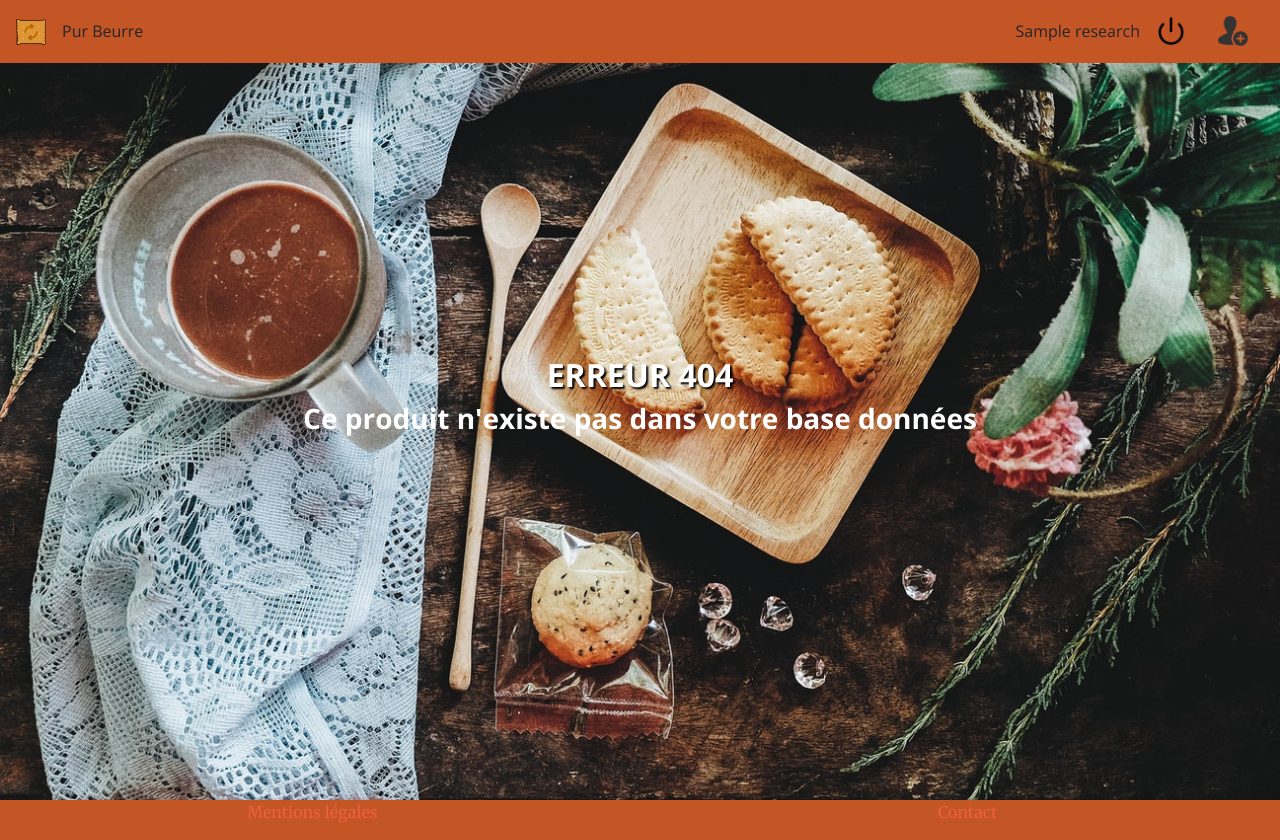
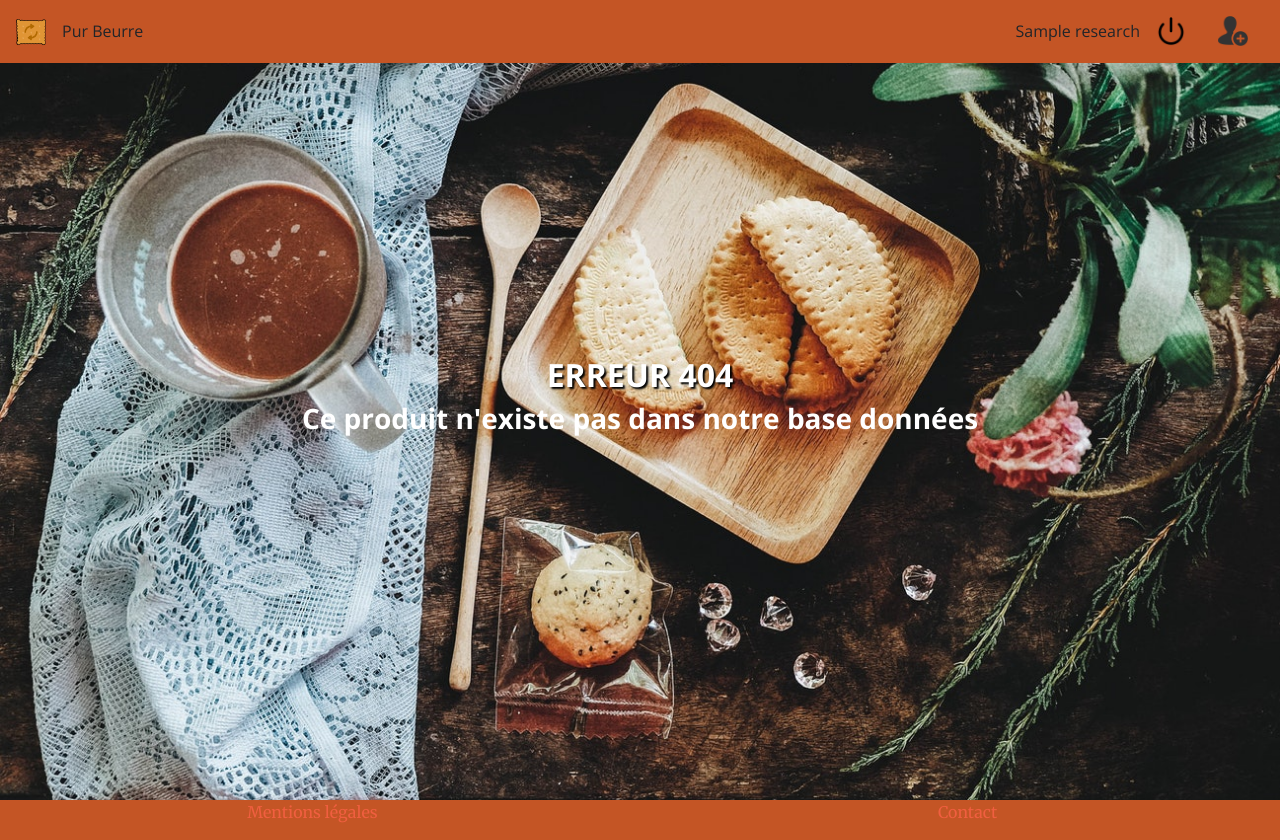
Before and after one commit to Nexus-Strife/PurBeurre_test, a Django app: template web_app/templates/404.html in a window 1280 px wide. Run offline with Django 3.2, Linux system fonts and the light colour scheme; the template is opened without the code that fills it: most values are stand-ins (such as "Sample title", 1, 10 or a date in 2020); some libraries are stand-ins or nearby versions.

Commit message:
Update 404.html

```diff
--- a/web_app/templates/404.html
+++ b/web_app/templates/404.html
@@ -70,7 +70,7 @@
         </div>
         <div class="row justify-content-center">
             <h3>
-                <strong>Ce produit n'existe pas dans votre base données</strong>
+                <strong>Ce produit n'existe pas dans notre base données</strong>
             </h3>
         </div>
     </div>
```
